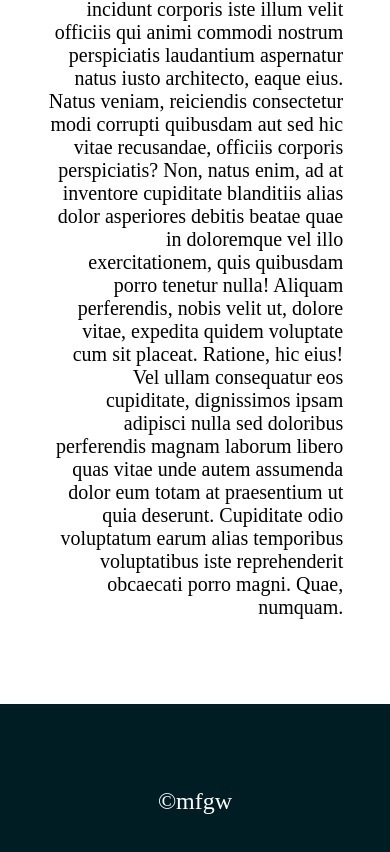
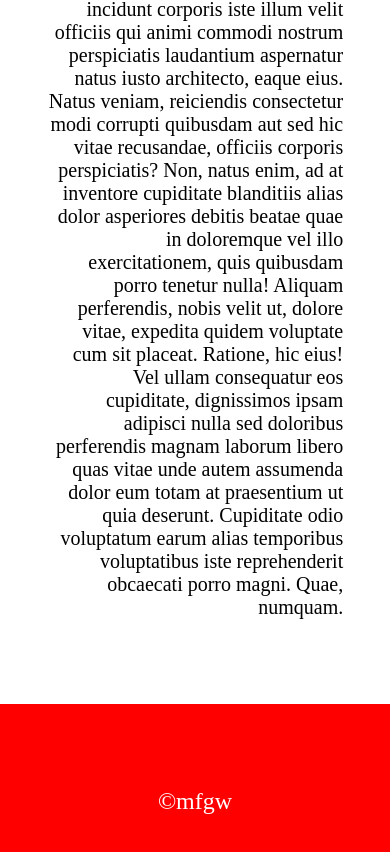
Before and after one commit to MV3351/mobile-friendly-practice, a plain HTML site: page day01_mobile-friendly-practice/index.html in a window 390 px wide. Shown: the part 2304-3156 px from the top of the page. Drawn offline with nearby package versions, Linux system fonts and the light colour scheme.

Commit message:
daily challenge 2

```diff
--- a/day01_mobile-friendly-practice/css/style.css
+++ b/day01_mobile-friendly-practice/css/style.css
@@ -66,3 +66,21 @@
     font-size: 24px;
     margin: 10vh 0;
 }
+
+@media (max-width: 1024px) {
+    .footerDiv {
+        background-color: pink;
+    }
+}
+
+@media(max-width: 768px) {
+    .footerDiv {
+        background-color: purple;
+    }
+}
+
+@media (max-width: 480px) {
+    .footerDiv {
+        background-color: red;
+    }
+}
```
